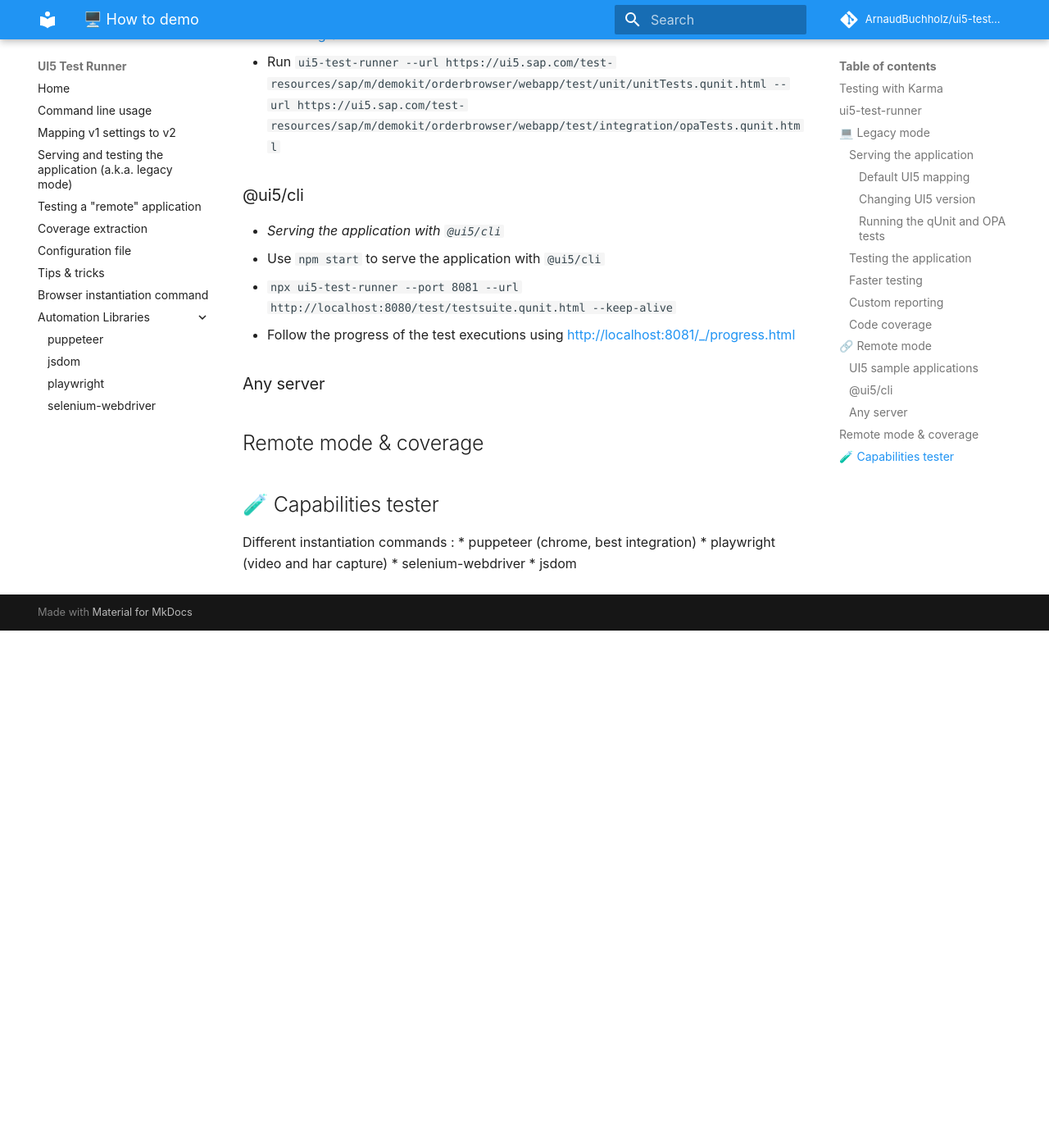
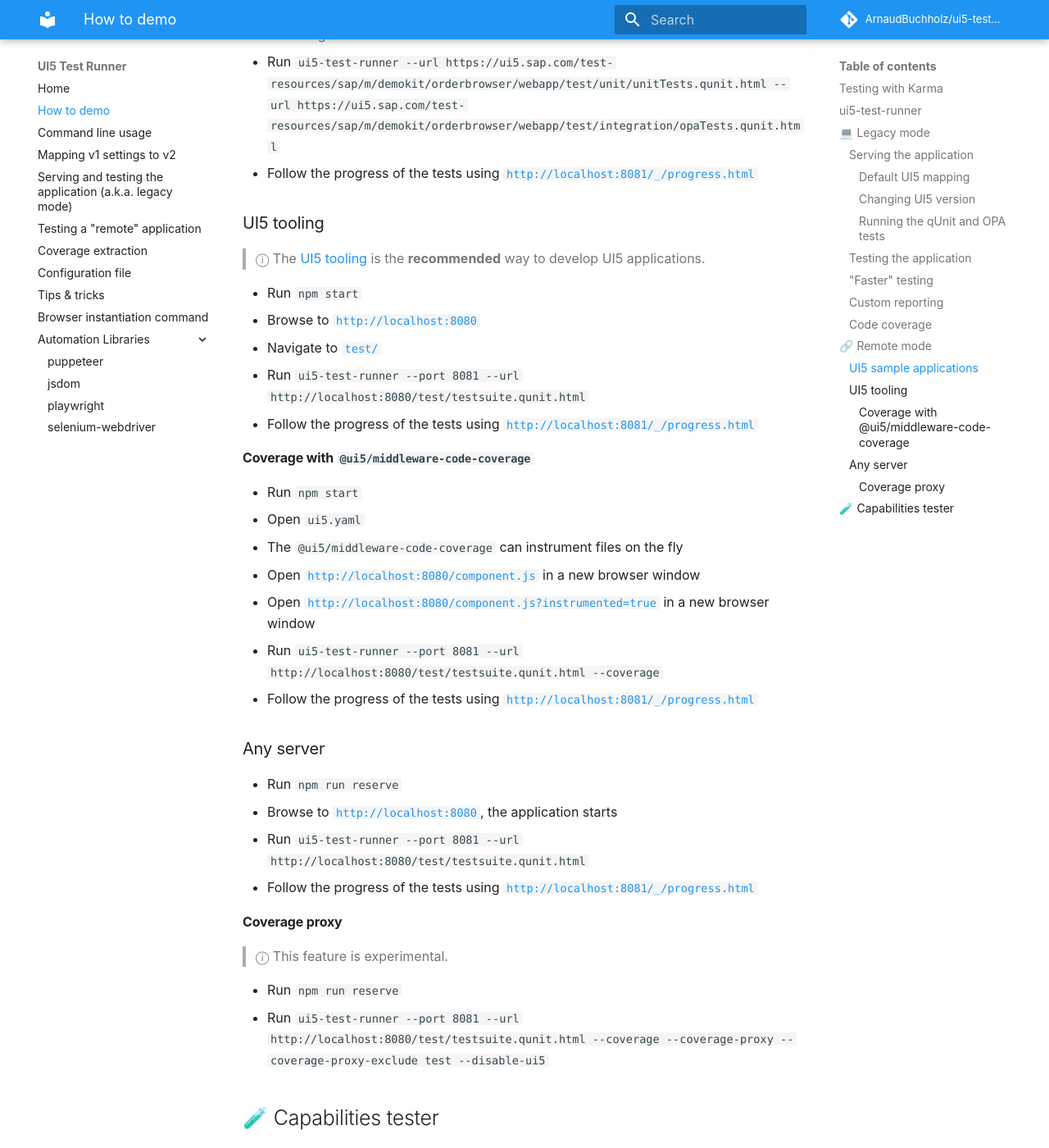
Before and after one commit to ArnaudBuchholz/ui5-test-runner, an MkDocs documentation site: the page built from docs/demo.md, in a window 1280 px wide and 1400 px high, scrolled down 4010 px. Shown: the whole window at 82% size. Built offline with MkDocs 1.6.1 and Material for MkDocs 9.7.7, drawn with Linux system fonts in a browser that asks for light colours; comment, search, counter and statistics services are not loaded; before the commit the page ends 4779 px from its top, so only the background shows below that; some of the changed text lies outside the part shown.

Commit message:
documentation: demo

```diff
--- a/docs/demo.md
+++ b/docs/demo.md
@@ -41,39 +41,39 @@
 
 #### Default UI5 mapping
 
-* Run `ui5-test-runner --port 8080 --serve-only`
-* Browse to [`http://localhost:8080/`](http://localhost:8080/), the application starts
+* Run `ui5-test-runner --port 8081 --serve-only`
+* Browse to [`http://localhost:8081/`](http://localhost:8081/), the application starts
 * In the application, use `[CTRL] + [SHIFT] + [P]` to see UI5 version
 
 #### Changing UI5 version
 
 * Browse to [`https://ui5.sap.com/neo-app.json`](https://ui5.sap.com/neo-app.json), it enumerates the list of available versions
-* Pick a version and run `ui5-test-runner --port 8080 --serve-only --ui5 https://ui5.sap.com/<version>`
-  * For instance : `ui5-test-runner --port 8080 --serve-only --ui5 https://ui5.sap.com/1.118.1`
+* Pick a version and run `ui5-test-runner --port 8081 --serve-only --ui5 https://ui5.sap.com/<version>`
+  * For instance : `ui5-test-runner --port 8081 --serve-only --ui5 https://ui5.sap.com/1.118.1`
 * In a new browser window, open the debugger
 * Disable the browser cache
-* Browse to [`http://localhost:8080/`](http://localhost:8080/), the application starts
+* Browse to [`http://localhost:8081/`](http://localhost:8081/), the application starts
 * In the application, use `[CTRL] + [SHIFT] + [P]` to see UI5 version
 
 > ⓘ The switch works because the application does not use a fixed version of UI5. Instead, it loads a relative URL (`./resources/sap-ui-core.js`).
 
 * In the debugger, go to the elements tab and expand the `<head>` tag
 
-> ⚠️ By default, [`http://localhost:8080/resources/sap-ui-core.js`](http://localhost:8080/resources/sap-ui-core.js) redirects to [`https://ui5.sap.com/resources/sap-ui-core.js`](https://ui5.sap.com/resources/sap-ui-core.js). Depending on the network settings, this may slow down the tests. The `--cache` option enables the caching of UI5 files locally to speed up the tests.
+> ⚠️ By default, [`http://localhost:8081/resources/sap-ui-core.js`](http://localhost:8081/resources/sap-ui-core.js) redirects to [`https://ui5.sap.com/resources/sap-ui-core.js`](https://ui5.sap.com/resources/sap-ui-core.js). Depending on the network settings, this may slow down the tests. The `--cache` option enables the caching of UI5 files locally to speed up the tests.
 
 #### Running the qUnit and OPA tests
 
-* Run `ui5-test-runner --port 8080 --serve-only`
-* Browse to [`http://localhost:8080/test/testsuite.qunit.html`](http://localhost:8080/test/testsuite.qunit.html)
+* Run `ui5-test-runner --port 8081 --serve-only`
+* Browse to [`http://localhost:8081/test/testsuite.qunit.html`](http://localhost:8081/test/testsuite.qunit.html)
 
 ### Testing the application
 
-* Run `ui5-test-runner --port 8080`
-* Follow the progress of the tests using [`http://localhost:8080/_/progress.html`](http://localhost:8080/_/progress.html)
+* Run `ui5-test-runner --port 8081`
+* Follow the progress of the tests using [`http://localhost:8081/_/progress.html`](http://localhost:8081/_/progress.html)
 * Open `report/output.txt`, it summarizes the tests execution
 * Open `report/report.html` in the browser, it details the tests execution
 
-> ⓘ The runner logs everything *(depending on the [instantiation command](https://arnaudbuchholz.github.io/ui5-test-runner/browser/))*. Each test page is associated to a folder which name is shown in front of the page URL in the `output.txt`. For instance, `http://localhost:8080/test/unit/unitTests.qunit.html` is associated to the folder `le6KDh_XnDk`. The folder name is a hash based on the test page URL.
+> ⓘ The runner logs everything *(depending on the [instantiation command](https://arnaudbuchholz.github.io/ui5-test-runner/browser/))*. Each test page is associated to a folder which name is shown in front of the page URL in the `output.txt`. For instance, `http://localhost:8081/test/unit/unitTests.qunit.html` is associated to the folder `le6KDh_XnDk`. The folder name is a hash based on the test page URL.
 
 * Expand the folder associated to the unit tests (`le6KDh_XnDk`)
   * `done.png` : a screenshot captured after tests completion
@@ -85,22 +85,22 @@
 * Expand the folder associated to the `TodoListJourney` journey (`9NHJd7F6A5c`)
   * `<testid>-<elapsed>.png` : screenshots are captured for every assertion
 
-### Faster testing
+### "Faster" testing
 
 > ⓘ Performance is impacted by a variety of factors, augmenting the number of workers does not guarantee faster execution.
 
-* Run `ui5-test-runner --port 8080 --parallel 4`
-* Follow the progress of the tests using [`http://localhost:8080/_/progress.html`](http://localhost:8080/_/progress.html)
+* Run `ui5-test-runner --port 8081 --parallel 4`
+* Follow the progress of the tests using [`http://localhost:8081/_/progress.html`](http://localhost:8081/_/progress.html)
 
 ### Custom reporting
 
-* Run `ui5-test-runner --port 8080 --report-generator $/report.js $/junit-xml-report.js`
-* Follow the progress of the tests using [`http://localhost:8080/_/progress.html`](http://localhost:8080/_/progress.html)
+* Run `ui5-test-runner --port 8081 --report-generator $/report.js $/junit-xml-report.js`
+* Follow the progress of the tests using [`http://localhost:8081/_/progress.html`](http://localhost:8081/_/progress.html)
 * Open `report/junit.xml`
 
 ### Code coverage
 
-* Run `ui5-test-runner --port 8080 --coverage`
+* Run `ui5-test-runner --port 8081 --coverage`
 * At the end of the execution, a textual report summarizes the coverage
 * Open `coverage/lcov-report/index.html` in the browser
 * Open `coverage/lcov.info` for raw coverage information
@@ -109,12 +109,12 @@
 
 > ⓘ Coverage instrumentation is based on [`nyc`](https://www.npmjs.com/package/nyc), the process can be customized with a [configuration file](https://www.npmjs.com/package/nyc#configuration-files) and the option `--coverage-settings`.
 
-* Run `ui5-test-runner --port 8080 --coverage --keep-alive`
-* Browse to [`http://localhost:8080/component.js`](http://localhost:8080/component.js) to see instrumentated version
+* Run `ui5-test-runner --port 8081 --coverage --keep-alive`
+* Browse to [`http://localhost:8081/component.js`](http://localhost:8081/component.js) to see instrumentated version
 
 ## 🔗 Remote mode
 
-> ⓘ Starting with version 2, `ui5-test-runner` can execute UI5 tests even if the application is served externally
+> ⓘ Starting with version 2, `ui5-test-runner` can execute UI5 tests even when the application is served externally.
 
 ### UI5 sample applications
 
@@ -124,23 +124,43 @@
   * [Run Unit Tests](https://ui5.sap.com/test-resources/sap/m/demokit/orderbrowser/webapp/test/unit/unitTests.qunit.html)
   * [Run Integration Tests](https://ui5.sap.com/test-resources/sap/m/demokit/orderbrowser/webapp/test/integration/opaTests.qunit.html)
 * Run `ui5-test-runner --url https://ui5.sap.com/test-resources/sap/m/demokit/orderbrowser/webapp/test/unit/unitTests.qunit.html --url https://ui5.sap.com/test-resources/sap/m/demokit/orderbrowser/webapp/test/integration/opaTests.qunit.html`
+* Follow the progress of the tests using [`http://localhost:8081/_/progress.html`](http://localhost:8081/_/progress.html)
 
-### @ui5/cli
+### UI5 tooling
 
-* *Serving the application with `@ui5/cli`*
-  * Use `npm start` to serve the application with `@ui5/cli`
-  * `npx ui5-test-runner --port 8081 --url http://localhost:8080/test/testsuite.qunit.html --keep-alive`
-  * Follow the progress of the test executions using http://localhost:8081/_/progress.html
+> ⓘ The [UI5 tooling](https://sap.github.io/ui5-tooling/stable/) is the **recommended** way to develop UI5 applications.
 
+* Run `npm start`
+* Browse to [`http://localhost:8080`](http://localhost:8080)
+* Navigate to [`test/`](http://localhost:8080/test)
+* Run `ui5-test-runner --port 8081 --url http://localhost:8080/test/testsuite.qunit.html`
+* Follow the progress of the tests using [`http://localhost:8081/_/progress.html`](http://localhost:8081/_/progress.html)
+
+#### Coverage with `@ui5/middleware-code-coverage`
+
+* Run `npm start`
+* Open `ui5.yaml`
+* The `@ui5/middleware-code-coverage` can instrument files on the fly
+* Open [`http://localhost:8080/component.js`](http://localhost:8080/component.js) in a new browser window
+* Open [`http://localhost:8080/component.js?instrumented=true`](http://localhost:8080/component.js?instrumented=true) in a new browser window
+* Run `ui5-test-runner --port 8081 --url http://localhost:8080/test/testsuite.qunit.html --coverage`
+* Follow the progress of the tests using [`http://localhost:8081/_/progress.html`](http://localhost:8081/_/progress.html)
 
 ### Any server
 
-## Remote mode & coverage
+* Run `npm run reserve`
+* Browse to [`http://localhost:8080`](http://localhost:8080), the application starts
+* Run `ui5-test-runner --port 8081 --url http://localhost:8080/test/testsuite.qunit.html`
+* Follow the progress of the tests using [`http://localhost:8081/_/progress.html`](http://localhost:8081/_/progress.html)
+
+#### Coverage proxy
+
+> ⓘ This feature is experimental.
+
+* Run `npm run reserve`
+* Run `ui5-test-runner --port 8081 --url http://localhost:8080/test/testsuite.qunit.html --coverage --coverage-proxy --coverage-proxy-exclude test --disable-ui5`
 
 ## 🧪 Capabilities tester
 
-Different instantiation commands :
-* puppeteer (chrome, best integration)
-* playwright (video and har capture)
-* selenium-webdriver
-* jsdom
+* Run `ui5-test-runner --capabilities`
+* Run `ui5-test-runner --capabilities --browser $/selenium-webdriver.js`
--- a/mkdocs.yml
+++ b/mkdocs.yml
@@ -7,7 +7,7 @@
 site_dir: "site" # default
 nav:
   - Home: README.md
-#  - How to demo: demo.md
+  - How to demo: demo.md
   - Command line usage: usage.md
   - Mapping v1 settings to v2: mapping_v1_v2.md
   - Serving and testing the application (a.k.a. legacy mode): legacy.md
```
Also changed, not shown: docs/README.md (+0 -1 lines).
